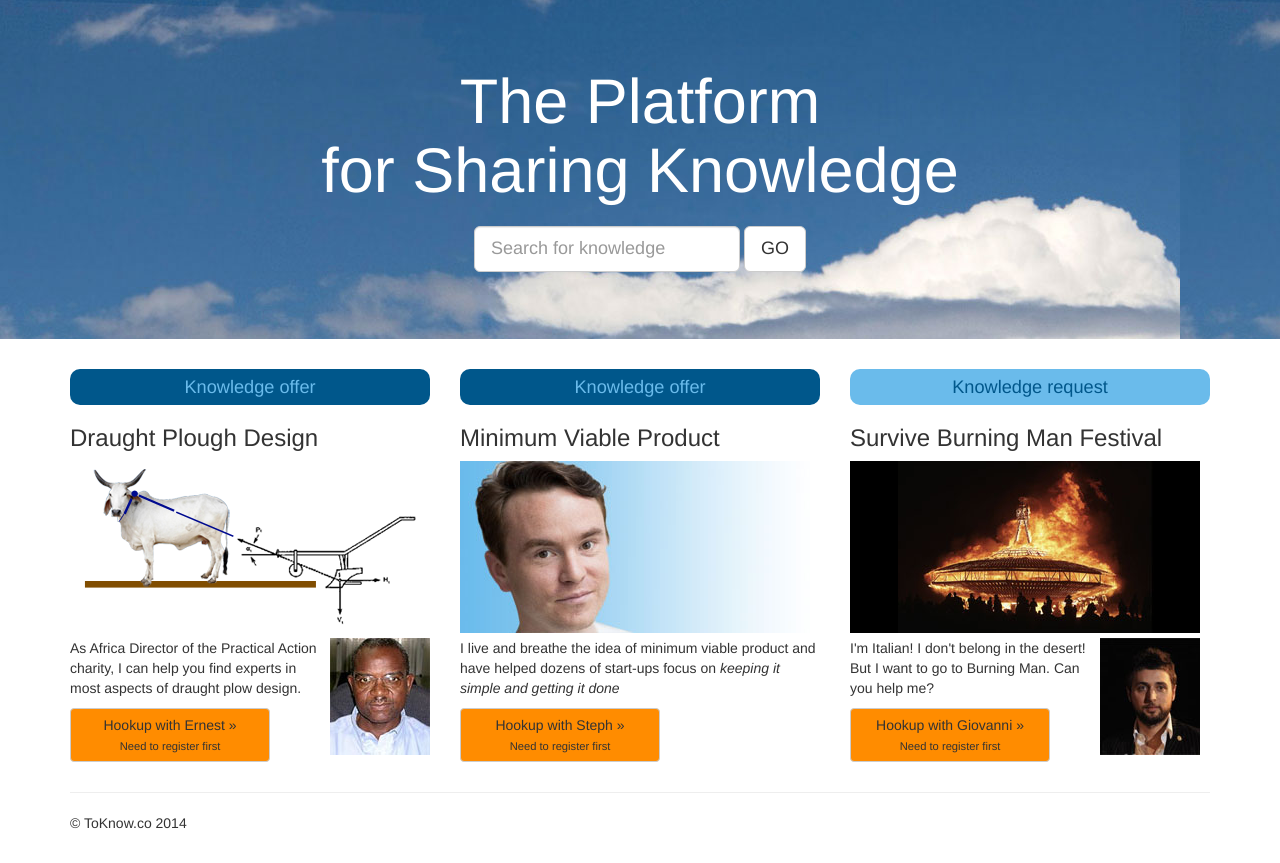
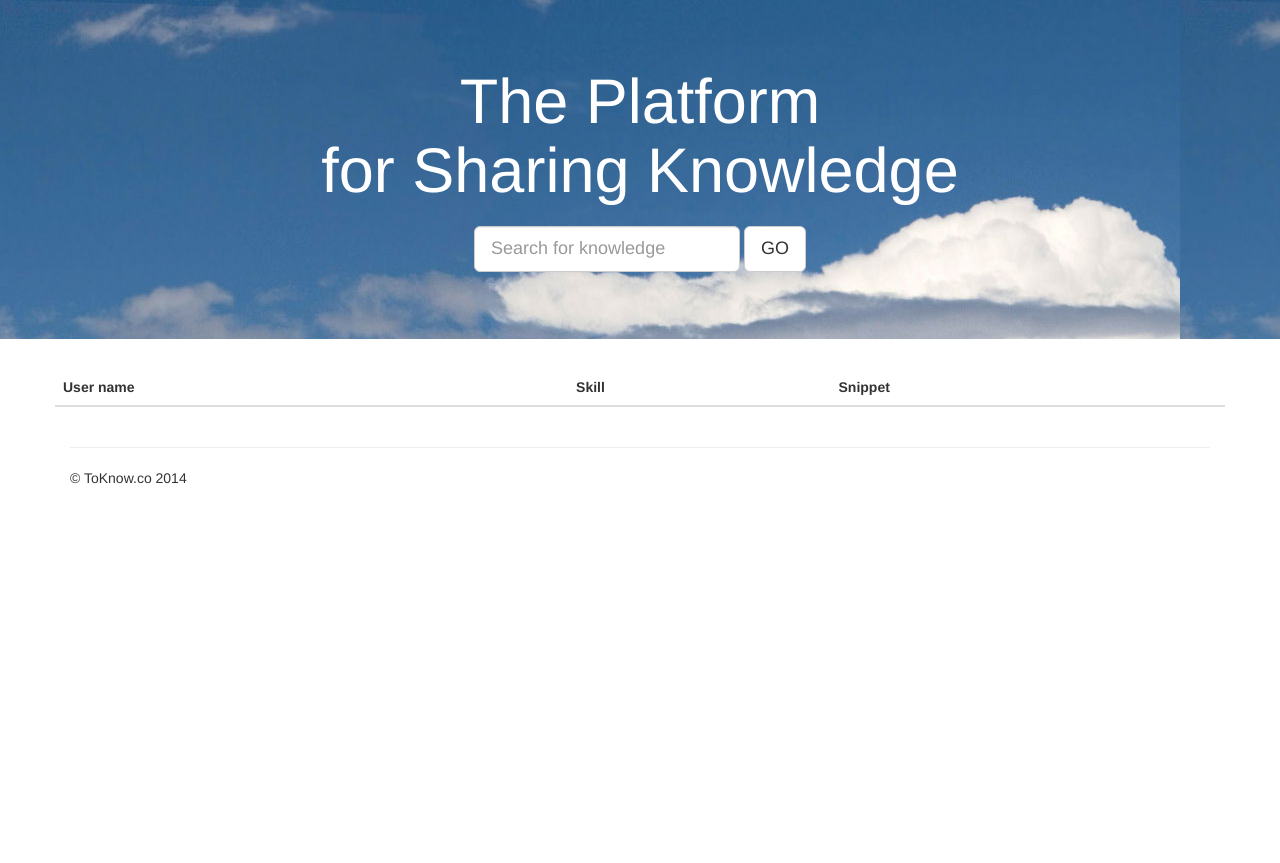
Before and after one commit to sw-iknow/toknow2, a Django app: page / in a window 1280 px wide. Shown: the part 51-914 px from the top of the page. After the commit the page ends 535 px from the top, so only its background shows below. Run offline with Django 3.2, Linux system fonts and the light colour scheme; the visitor is signed in with stand-in values (Sample User, id 1); data comes from the database, SQL or seed files in the repository; lists and menus that the app fills with data are empty; some libraries are stand-ins or nearby versions.

Commit message:
Enable search

```diff
--- a/app/templates/app/index2.html
+++ b/app/templates/app/index2.html
@@ -43,14 +43,14 @@
         </div>
             <div class="col-md-4"  style="height:65px">
 
-<form class="form-inline" role="form">
+
+<form class="form-inline" role="form" action="" method="post">{% csrf_token %}
   <div class="form-group">
     <label class="sr-only" for="exampleInputEmail2">Skills</label>
-    <input type="email" class="form-control input-lg" id="exampleInputEmail2" placeholder="Search for knowledge">
+    <input type="text" name="knowledge" class="form-control input-lg" placeholder="Search for knowledge">
   </div>
-  <button type="submit" class="btn btn-default btn-lg">GO</button>
+  <button type="submit" name="submit" class="btn btn-default btn-lg">GO</button>
 </form>
-
 
 
           </div>
@@ -61,6 +61,10 @@
 
     <div class="container">
       <!-- Example row of columns -->
+
+
+       {% if current_user == "AnonymousUser" %}
+
       <div class="row">
         <div class="col-md-4">
           <div class="col-header knowledge-offer">Knowledge offer</div>
@@ -84,8 +88,36 @@
             <p>I'm Italian! I don't belong in the desert! But I want to go to Burning Man. Can you help me?</p>
           <p><a class="btn btn-default btn-notregistered" href="#" role="button">Hookup with Giovanni &raquo;<br><span style="font-size:0.8em">Need to register first</span></a></p>
        </div>
-      </div>
+      </div> <!-- end row -->
+{% else %}
+<div class="row">
 
+
+
+<div class="bs-example">
+    <table class="table">
+      <thead>
+        <tr>
+          <th>User name</th>
+          <th>Skill</th>
+          <th>Snippet</th>
+        </tr>
+      </thead>
+      <tbody>
+      {% for item in instances %}
+        <tr>
+          <td>{{ item.user_id.authuser_id.username }}</td>
+          <td>{{ item.skill_type_id.name }}</td>
+          <td>{{ item.snippet }}</td>
+        </tr>
+{% endfor %}
+      </tbody>
+    </table>
+  </div>
+
+</div>
+
+{% endif %}
       <hr>
 
       <footer>
--- a/app/views.py
+++ b/app/views.py
@@ -22,6 +22,8 @@ def index(request):
     password = request.POST.get('password', '')
     logout = request.POST.get('action', '')
     current_user = request.user
+    knowledge = request.POST.get('knowledge', '')
+    instances = []
 
     if logout:
         logger.debug("Logging out!")
@@ -35,10 +37,20 @@ def index(request):
             auth.login(request, user)
             current_user = user
 
+    if knowledge:
+
+        try:
+            s = SkillType.objects.get(name=knowledge)
+        except Exception:
+            s = None
+        if s:
+            instances = SkillInstance.objects.filter(skill_type_id=s).filter(instance_type="Offer").all().order_by('?')[:3]
+
     template = loader.get_template('app/index2.html')
     context = RequestContext(request, {
         'current_user': str(current_user),
         "page": "home",
+        "instances": instances
     })
     logger.debug("User: " + str(current_user))
     return HttpResponse(template.render(context))
@@ -63,7 +75,10 @@ def profile(request):
             current_user = user
 
     template = loader.get_template('app/profile.html')
-    ui = UserInfo.objects.get(authuser_id=current_user)
+    try:
+        ui = UserInfo.objects.get(authuser_id=current_user)
+    except Exception:
+        return redirect("/")
     user_skills = SkillInstance.objects.filter(user_id=ui).all()
 
     context = RequestContext(request, {
```
